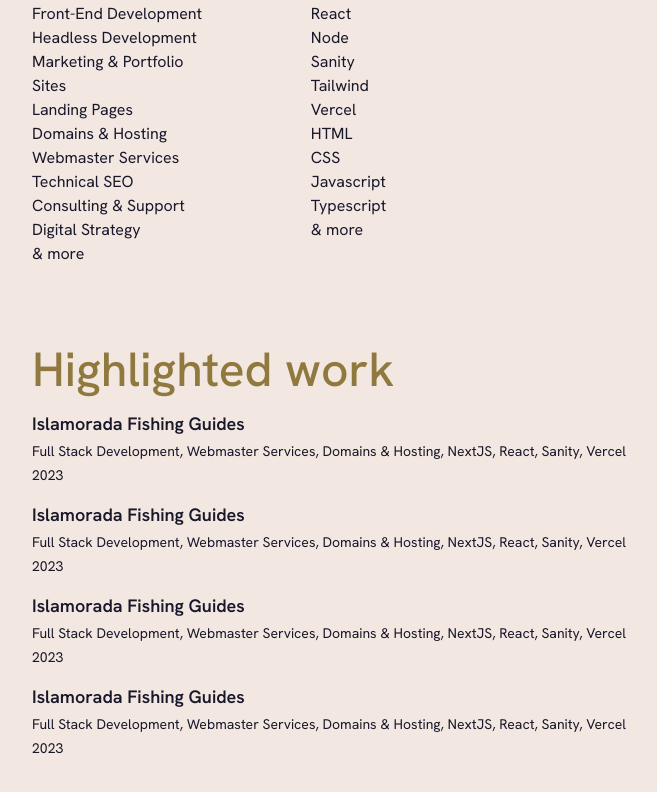
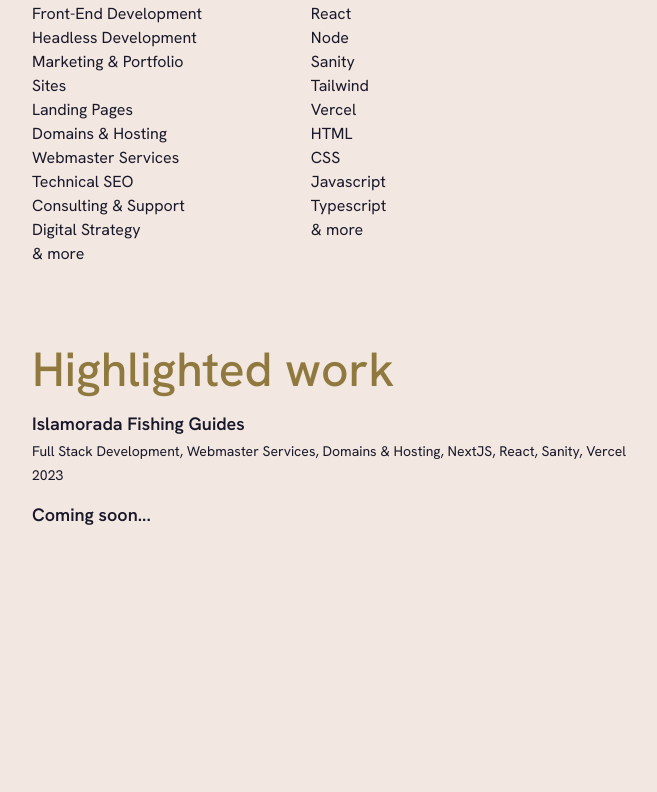
Before and after one commit to gabewolford/biiig-stretch, a Next.js app: page / in a window 1280 px wide. Shown: the part 667-1459 px from the top of the page, without its empty margins (128-785 px from the left). After the commit the page ends 1355 px from the top, so only its background shows below. Built offline with nearby package versions, Linux system fonts and the light colour scheme.

Commit message:
couple of quick fixes

```diff
--- a/src/app/page.js
+++ b/src/app/page.js
@@ -77,38 +77,8 @@
           <p className="text-sm">Full Stack Development, Webmaster Services, Domains & Hosting, NextJS, React, Sanity, Vercel</p>
           <p className="text-sm">2023</p>
         </article>
-
         <article className="flex flex-col gap-1 w-full">
-          <Link
-            href="https://islamoradafishingguidesandcharters.com"
-            className="text-[18px] font-semibold"
-          >
-            Islamorada Fishing Guides
-          </Link>
-          <p className="text-sm">Full Stack Development, Webmaster Services, Domains & Hosting, NextJS, React, Sanity, Vercel</p>
-          <p className="text-sm">2023</p>
-        </article>
-
-        <article className="flex flex-col gap-1 w-full">
-          <Link
-            href="https://islamoradafishingguidesandcharters.com"
-            className="text-[18px] font-semibold"
-          >
-            Islamorada Fishing Guides
-          </Link>
-          <p className="text-sm">Full Stack Development, Webmaster Services, Domains & Hosting, NextJS, React, Sanity, Vercel</p>
-          <p className="text-sm">2023</p>
-        </article>
-
-        <article className="flex flex-col gap-1 w-full">
-          <Link
-            href="https://islamoradafishingguidesandcharters.com"
-            className="text-[18px] font-semibold"
-          >
-            Islamorada Fishing Guides
-          </Link>
-          <p className="text-sm">Full Stack Development, Webmaster Services, Domains & Hosting, NextJS, React, Sanity, Vercel</p>
-          <p className="text-sm">2023</p>
+          <h3 className="text-[18px] font-semibold">Coming soon...</h3>
         </article>
       </section>
 
```
